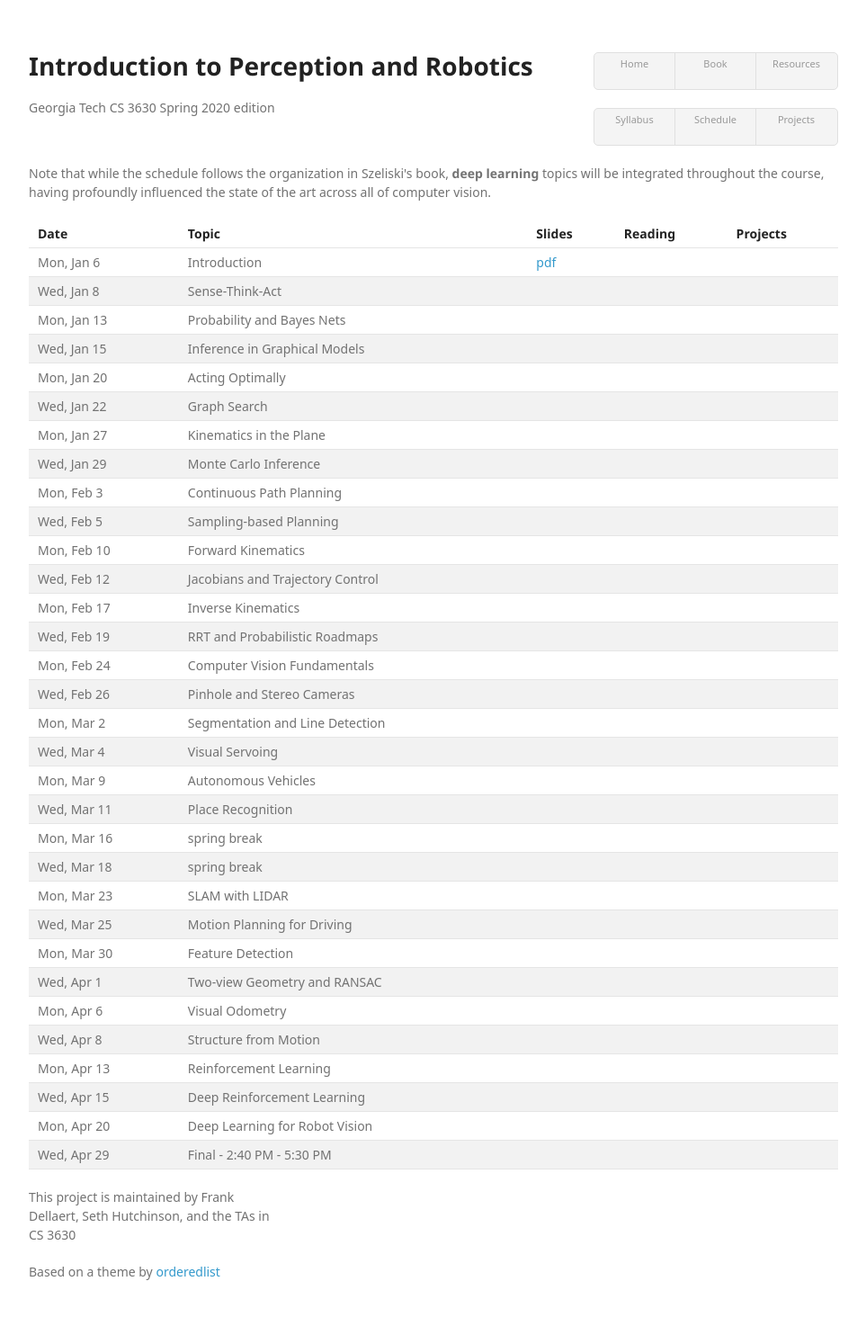
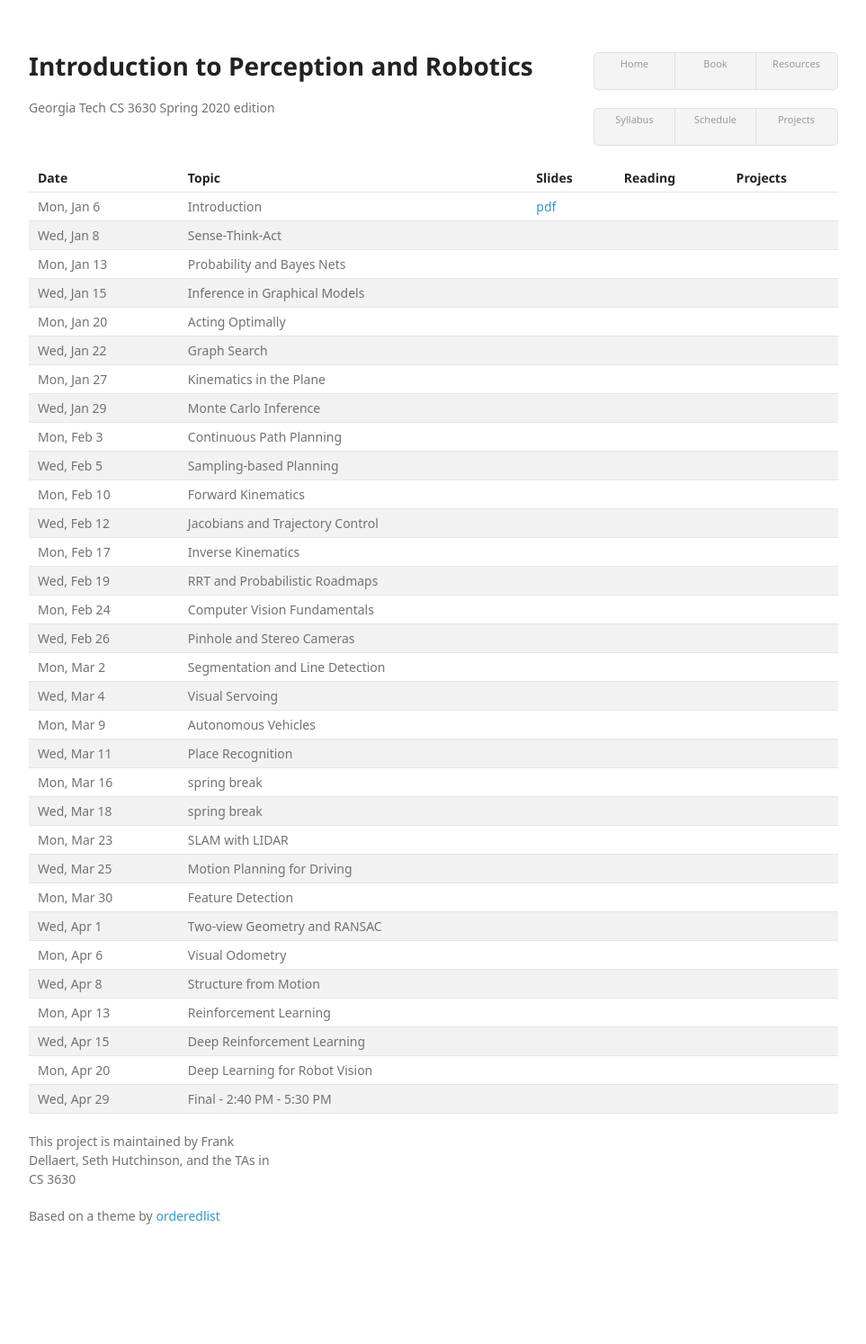
Before and after one commit to dellaert/22F-3630, a Jekyll site: the page built from schedule.html, in a window 1280 px wide. Shown: the whole page at 90% size, without its empty margins (158-1121 px from the left). Built offline with Jekyll 4.4.1, drawn with Linux system fonts in a browser that asks for light colours; some web fonts are replaced; after the commit the page ends 1432 px from its top, so only the background shows below that.

Commit message:
Removed Szeliski reference

```diff
--- a/schedule.html
+++ b/schedule.html
@@ -2,7 +2,6 @@
 layout: vertical
 title: Schedule
 ---
-<p>Note that while the schedule follows the organization in Szeliski's book, <b>deep learning</b> topics will be integrated throughout the course, having profoundly influenced the state of the art across all of computer vision.</p>
 <!--table border="1"-->
 <table>
   <thead>
```
